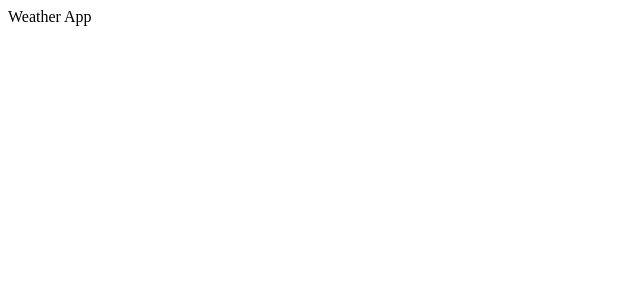
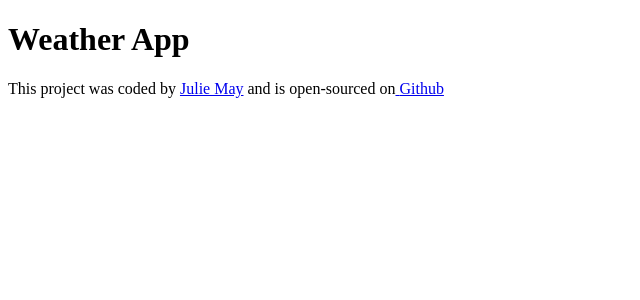
Before and after one commit to Jules2791/react-weather-app, a React (Vite) app: page / in a window 1280 px wide. Shown: the top 300 px of the page, without its empty margins (0-640 px from the left). Built offline with nearby package versions, Linux system fonts and the light colour scheme.

Commit message:
Added footer and links

```diff
--- a/src/App.jsx
+++ b/src/App.jsx
@@ -1,5 +1,26 @@
 import "./App.css";
 
 export default function App() {
-  return <div className="App">Weather App</div>;
+  return (
+    <div className="App">
+      <h1>Weather App</h1>
+      <footer>
+        This project was coded by{" "}
+        <a
+          href="https://www.shecodes.io/graduates/148259-julie-may"
+          target="_blank"
+        >
+          Julie May
+        </a>{" "}
+        and is open-sourced on
+        <a
+          href="https://github.com/Jules2791/react-weather-app"
+          target="_blank"
+        >
+          {" "}
+          Github
+        </a>
+      </footer>
+    </div>
+  );
 }
```
